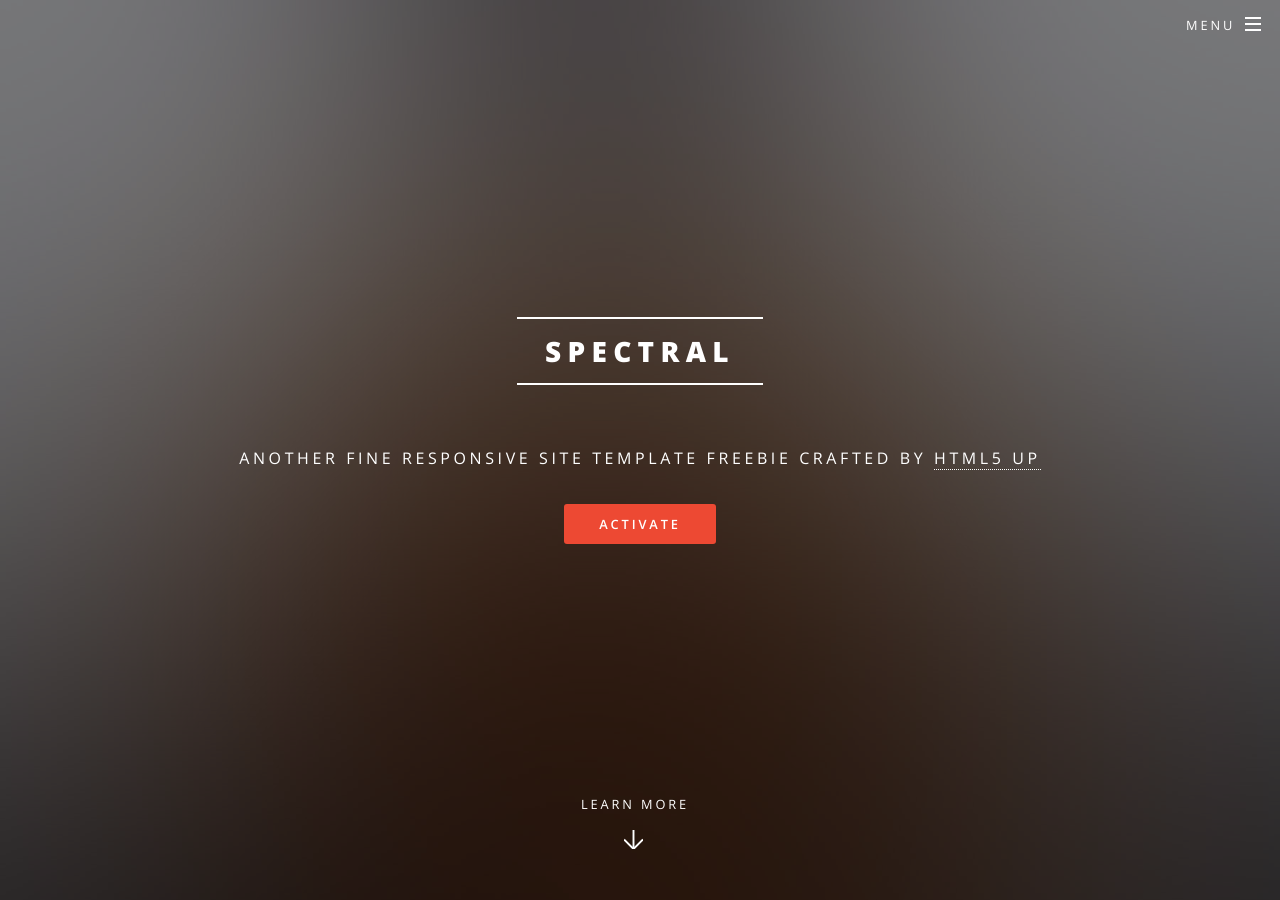
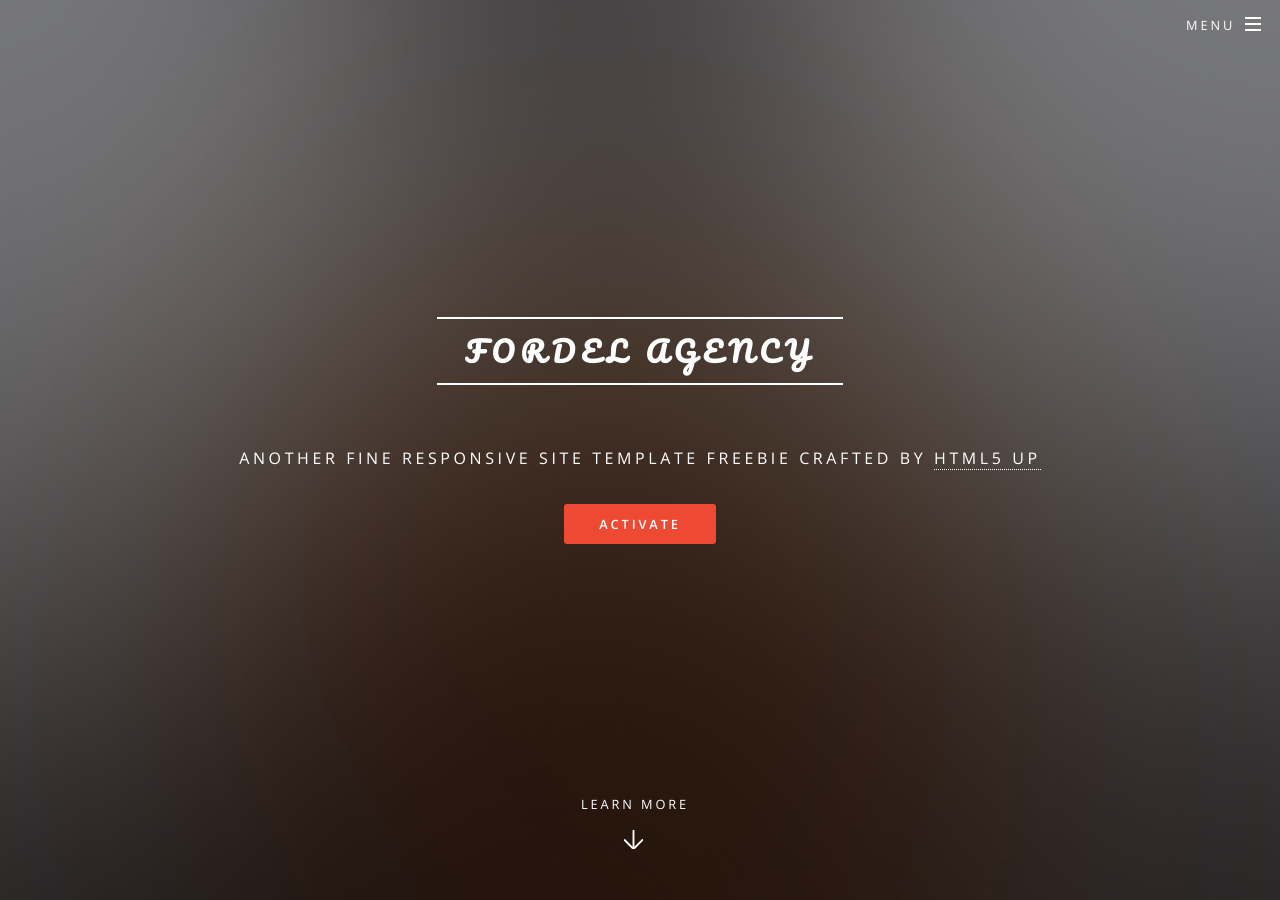
Before and after one commit to dan300/fordel-site, a Jekyll site: the page built from index.html, in a window 1280 px wide and 900 px high. Built offline with Jekyll 4.4.1, drawn with Linux system fonts in a browser that asks for light colours.

Commit message:
Minor stuff

```diff
--- a/_config.yml
+++ b/_config.yml
@@ -2,7 +2,7 @@
 #
 
 # Site settings
-title: Spectral
+title: Fordel Agency
 description: |
   Another fine responsive
   site template freebie
--- a/_includes/head.html
+++ b/_includes/head.html
@@ -1,5 +1,6 @@
 <head>
   <meta charset="utf-8" />
+  <link href="https://fonts.googleapis.com/css?family=Pacifico" rel="stylesheet">
   <meta name="viewport" content="width=device-width, initial-scale=1" />
   <title>{% if page.title %}{{ page.title | escape }}{% else %}{{ site.title | escape }}{% endif %}</title>
   <meta name="description" content="{% if page.excerpt %}{{ page.excerpt | strip_html | strip_newlines | truncate: 160 }}{% else %}{{ site.description }}{% endif %}">
--- a/css/main.scss
+++ b/css/main.scss
@@ -47,6 +47,10 @@
 				@include vendor('transition', 'none !important');
 			}
 		}
+	}
+
+	#banner h2 {
+		font-family: Pacifico;
 	}
 
 	body, input, select, textarea {
```
